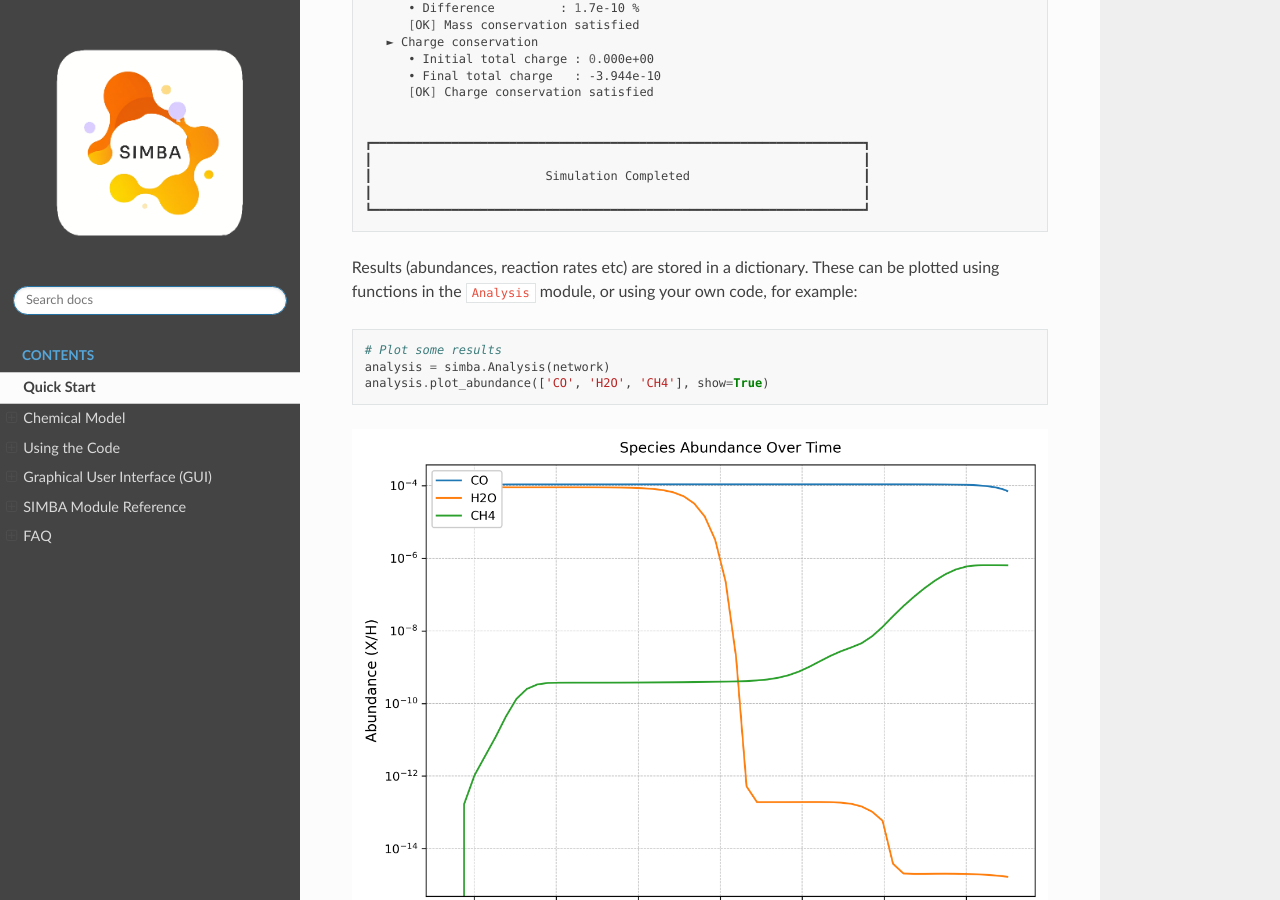
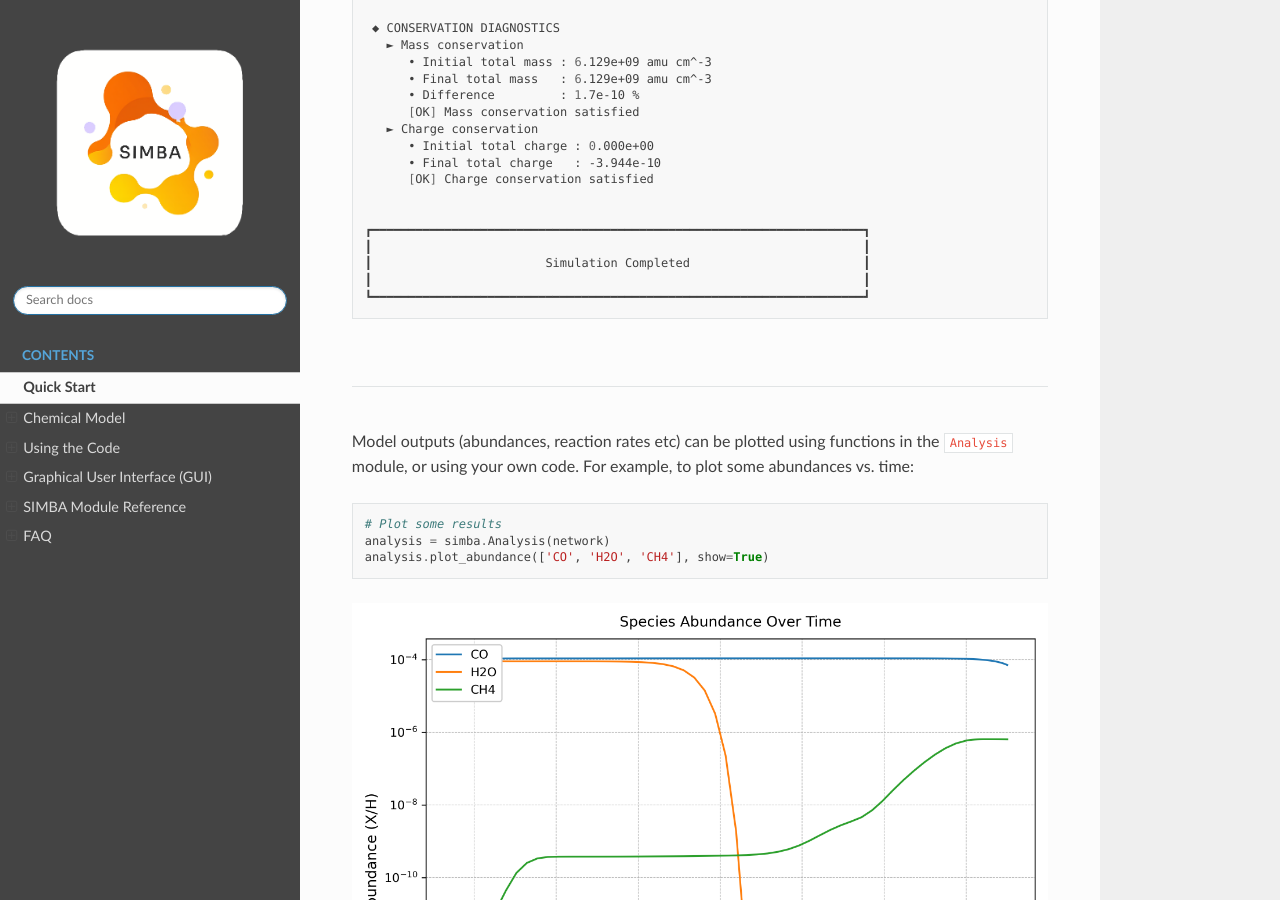
Before and after one commit to lukekeyte/simba-docs, a Sphinx documentation site: the page built from docs/quick_start/index.md, in a window 1280 px wide and 900 px high, scrolled down 2806 px. Built offline with Sphinx 7.4.7 and the Read the Docs theme 3.1.0, drawn with Linux system fonts in a browser that asks for light colours; some of the changed text lies outside the part shown.

Commit message:
Updates to Analysis module v2

````diff
--- a/docs/quick_start/index.md
+++ b/docs/quick_start/index.md
@@ -27,7 +26,11 @@ simba.create_network("directory/to/save/network/") # then open and set initial a
 ```
 ***NOTE**: The `create_input()` function takes in the file name but the `create_network()` function takes in the directory in which to save the network.*
 
+<br/>
 
+***
+
+<br/>
 
 When the model runs successfully, important information will be output in the console, which typically looks like this:
 
@@ -161,8 +164,13 @@ When the model runs successfully, important information will be output in the co
 ┃                                                                    ┃
 ┗━━━━━━━━━━━━━━━━━━━━━━━━━━━━━━━━━━━━━━━━━━━━━━━━━━━━━━━━━━━━━━━━━━━━┛
 ```
+<br/>
 
-Results (abundances, reaction rates etc) are stored in a dictionary. These can be plotted using functions in the ```Analysis``` module, or using your own code, for example:
+***
+
+<br/>
+
+Model outputs (abundances, reaction rates etc) can be plotted using functions in the ```Analysis``` module, or using your own code. For example, to plot some abundances vs. time:
 
 ```python
 # Plot some results
````
Also changed, not shown: other parts of docs/quick_start/index.md (+1 -2 lines), docs/using_the_code/index.md (+1 -1 lines), 2 other files.
